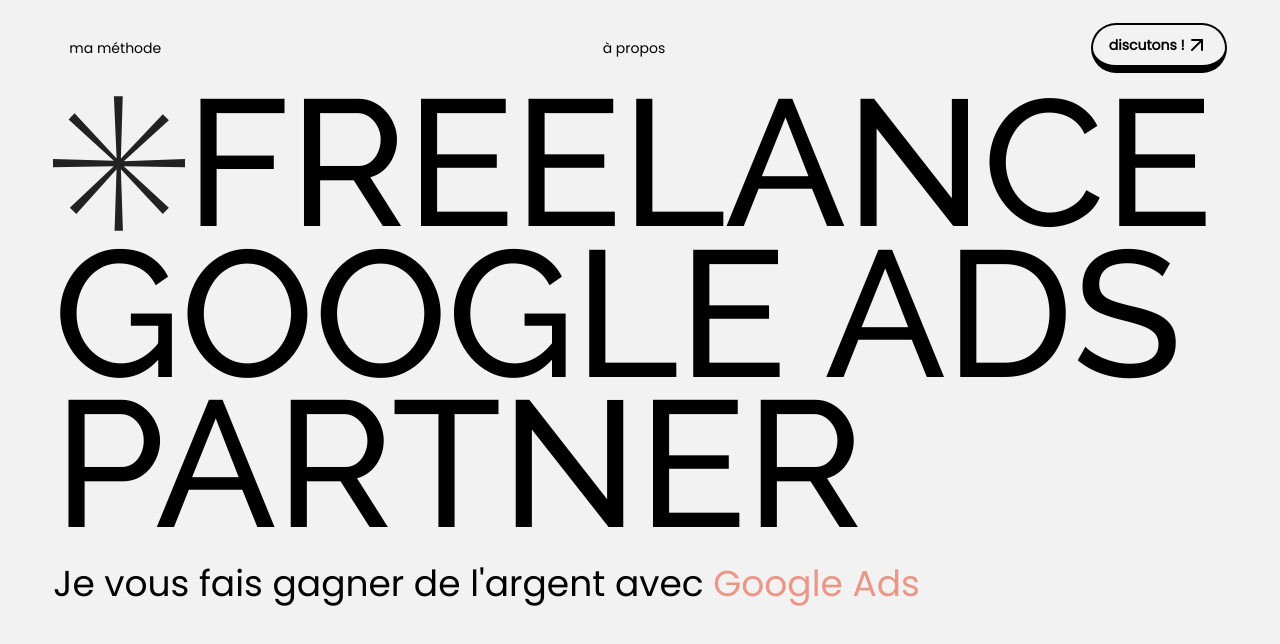
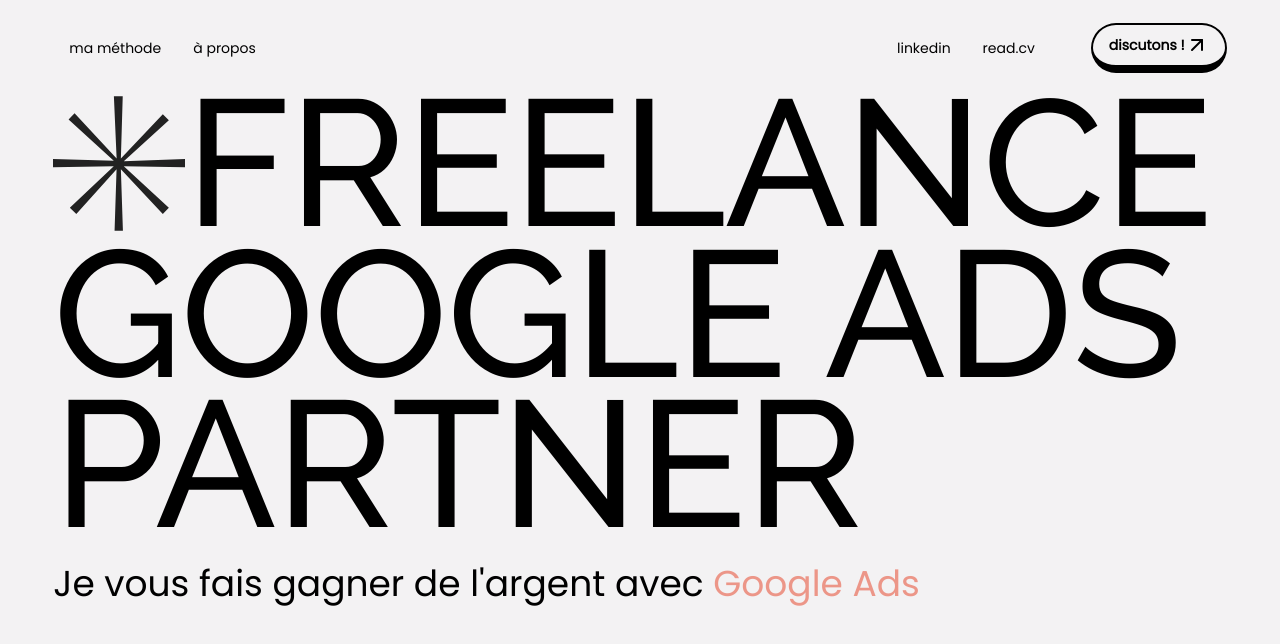
Before and after one commit to AlexisMarketeur/portfolio, a Next.js app: page / in a window 1280 px wide. Shown: the top 644 px of the page. Built offline with nearby package versions, Linux system fonts and the light colour scheme.

Commit message:
navbar correction

```diff
--- a/app/layout.tsx
+++ b/app/layout.tsx
@@ -19,10 +19,7 @@
       <body
         className={`bg-background flex justify-center selection:bg-primary selection:text-white ${poppins.className}`}
       >
-        <div className="w-11/12">
-          <Navbar />
-          {children}
-        </div>
+        <div className="w-11/12">{children}</div>
       </body>
     </html>
   );
--- a/app/page.tsx
+++ b/app/page.tsx
@@ -1,8 +1,10 @@
 import Hero from "@/components/hero";
+import Navbar from "@/components/navbar";
 
 export default function Home() {
   return (
     <>
+      <Navbar />
       <div className="mt-6 mb-96">
         <Hero />
       </div>
--- a/components/navbar.tsx
+++ b/components/navbar.tsx
@@ -1,22 +1,41 @@
 import Link from "next/link";
 import { Button } from "./ui/button";
-import { ArrowUpRight, Menu } from "lucide-react";
+import { ArrowUpRight, Linkedin } from "lucide-react";
 
 const Navbar = () => {
   return (
     <nav className="flex justify-between w-full items-center md:mt-6 pt-2 animate-appears opacity-0 h-10">
+      <div className="hidden md:flex">
         <Button variant="link" size="default" asChild>
           <Link href="#methode">ma méthode</Link>
         </Button>
         <Button variant="link" size="default" asChild>
           <Link href="/">à propos</Link>
         </Button>
+      </div>
 
+      <div className="flex gap-10 w-full md:w-min">
+        <div className="flex justify-between w-full">
+          <Button variant="link" size="default" asChild>
+            <Link
+              href="https://www.linkedin.com/in/alexis-rodrigues-3a6349178"
+              target="_blank"
+            >
+              linkedin
+            </Link>
+          </Button>
+          <Button variant="link" size="default" asChild>
+            <Link href="" target="_blank">
+              read.cv
+            </Link>
+          </Button>
+        </div>
         <Button variant="cta" className="hidden md:flex" size="default" asChild>
           <Link href="https://calendly.com" target="_blank">
             discutons ! <ArrowUpRight />
           </Link>
         </Button>
+      </div>
     </nav>
   );
 };
```
Lines whose indentation alone changed are shown as unchanged.
